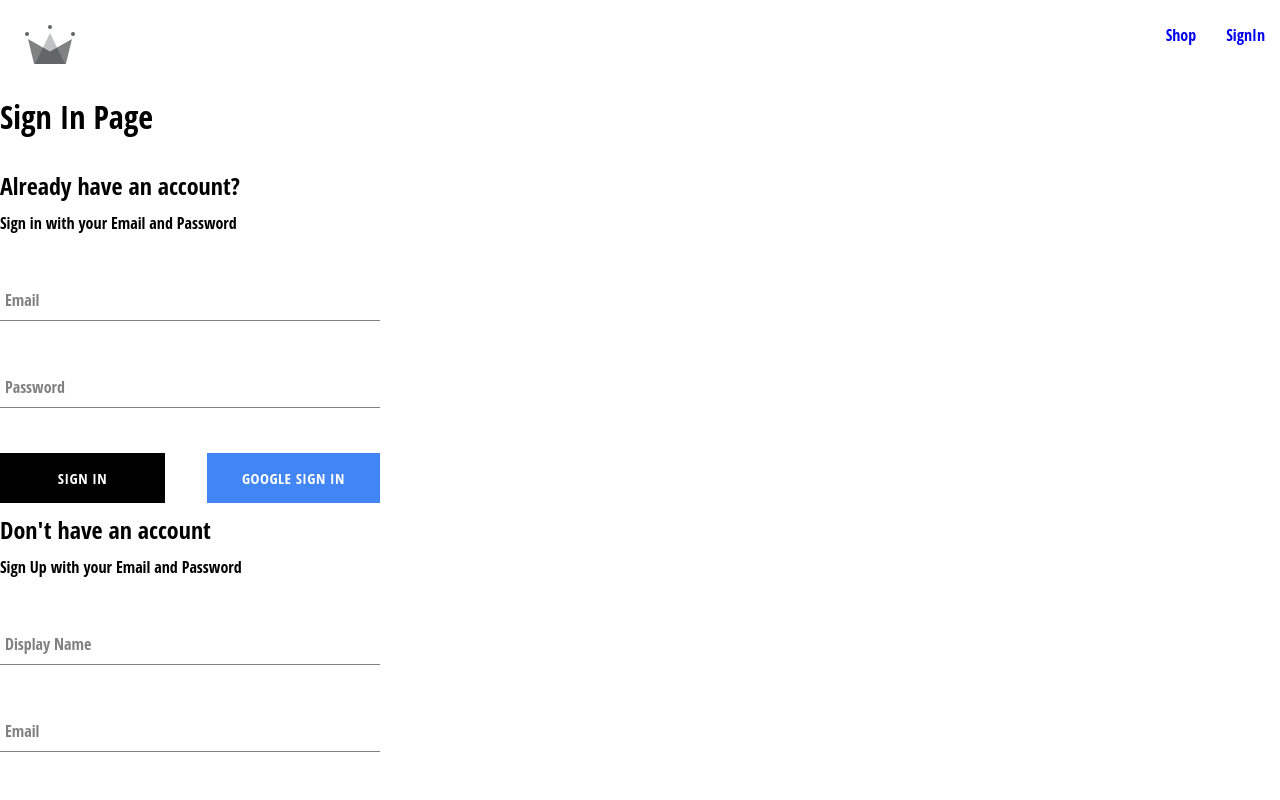
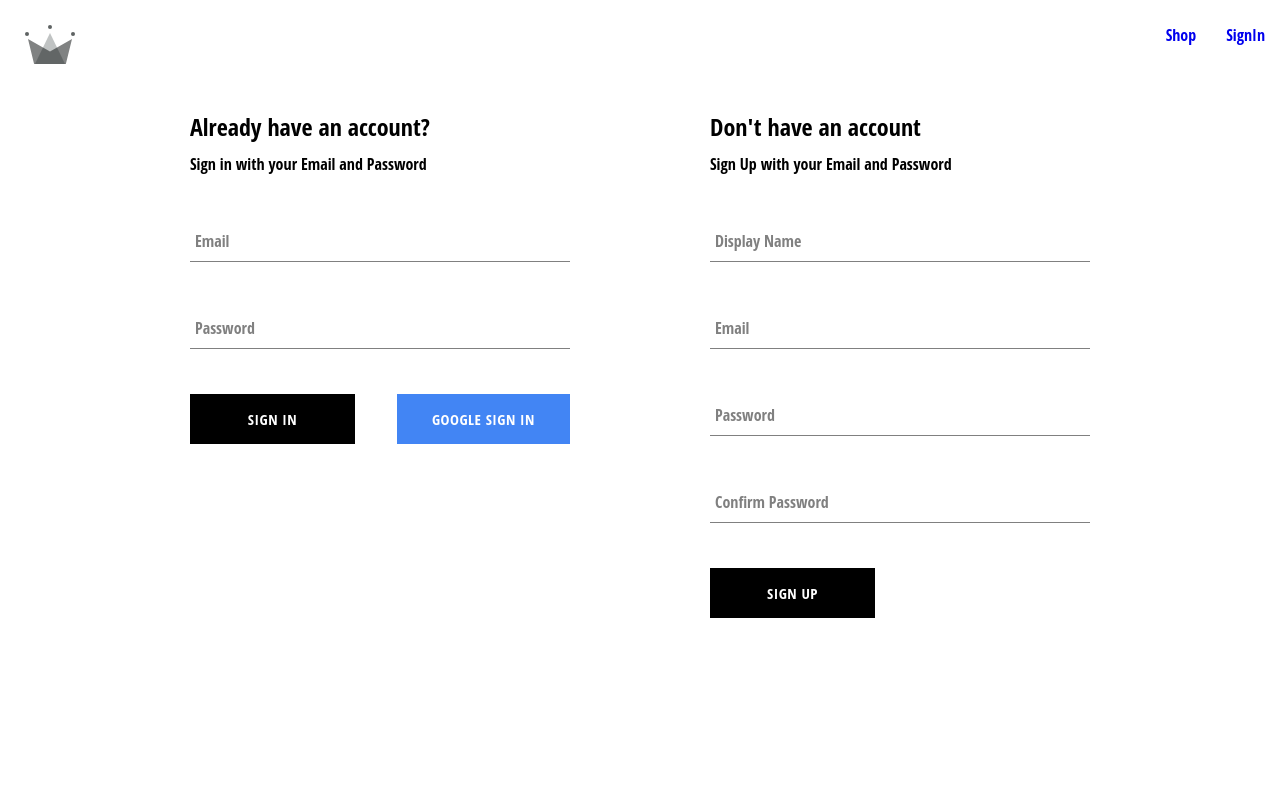
Before and after one commit to fabienMarchand/crwn-clothing, a React (Create React App) app: page /authentication in a window 1280 px wide. Shown: the top 800 px of the page. Built offline with nearby package versions, Linux system fonts and the light colour scheme.

Commit message:
finish authentication part

```diff
--- a/src/components/sign-in-form/sign-in-form.component.jsx
+++ b/src/components/sign-in-form/sign-in-form.component.jsx
@@ -3,7 +3,7 @@
   createAuthUserWithEmailAndPassword,
   signInWithGooglePopup,
   createUserDocumentFromAuth,
-  signInAuthUserWithEmailAndPassword
+  signInAuthUserWithEmailAndPassword,
 } from "../../utils/firebase/firebase.utils";
 import FormInput from "../form-input/form-input.components";
 import Button from "../button/button.component";
@@ -32,10 +32,24 @@
     event.preventDefault();
 
     try {
-      const response = await signInAuthUserWithEmailAndPassword(email, password)
+      const response = await signInAuthUserWithEmailAndPassword(
+        email,
+        password
+      );
       console.log(response);
       resetFormFields();
-    } catch (error) {}
+    } catch (error) {
+      switch (error.code) {
+        case "auth/wrong-password":
+          alert("incorrect password for email");
+          break;
+        case "auth/user-not-found":
+          alert("No user found");
+          break;
+        default:
+          console.log(error);
+      }
+    }
   };
 
   const handleChange = (event) => {
@@ -66,7 +80,7 @@
         />
         <div className="buttons-container">
           <Button type="submit"> Sign In</Button>
-          <Button buttonType="google" onClick={signInWithGoogle}>
+          <Button type="button" buttonType="google" onClick={signInWithGoogle}>
             Google sign In
           </Button>
         </div>
--- a/src/routes/authentication/authentication.component.jsx
+++ b/src/routes/authentication/authentication.component.jsx
@@ -1,14 +1,11 @@
 import SignInForm from "../../components/sign-in-form/sign-in-form.component";
 import SignUpForm from "../../components/sign-up-form/sign-up-form.component";
-import {
-  createUserDocumentFromAuth,
-  signInWithGooglePopup,
-} from "../../utils/firebase/firebase.utils";
+
+import "./authentication.styles.scss";
 
 const Authentication = () => {
   return (
-    <div>
-      <h1>Sign In Page</h1>
+    <div className="authentication-container">
       <SignInForm />
       <SignUpForm />
     </div>
--- /dev/null
+++ b/src/routes/authentication/authentication.styles.scss
@@ -0,0 +1,6 @@
+.authentication-container {
+display: flex;
+justify-content: space-between;
+width: 900px;
+margin: 30px auto;
+}
```
